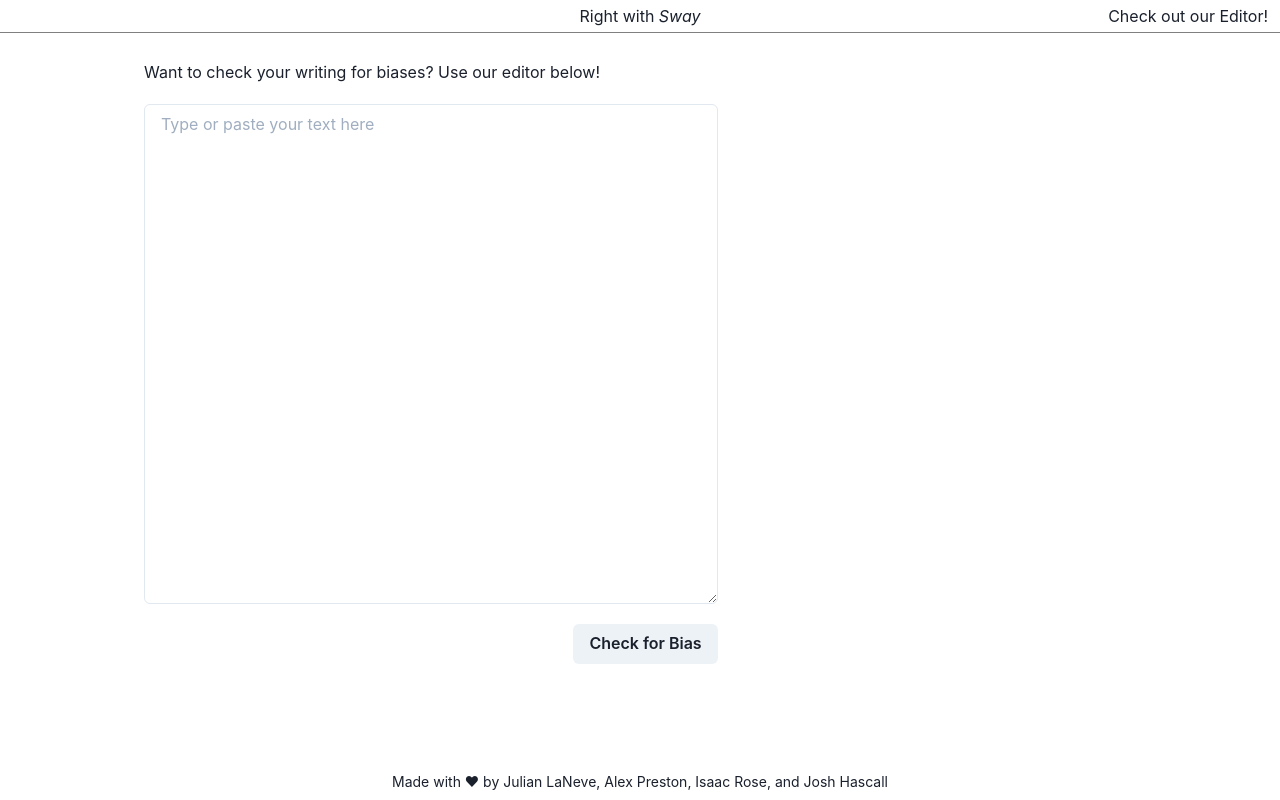
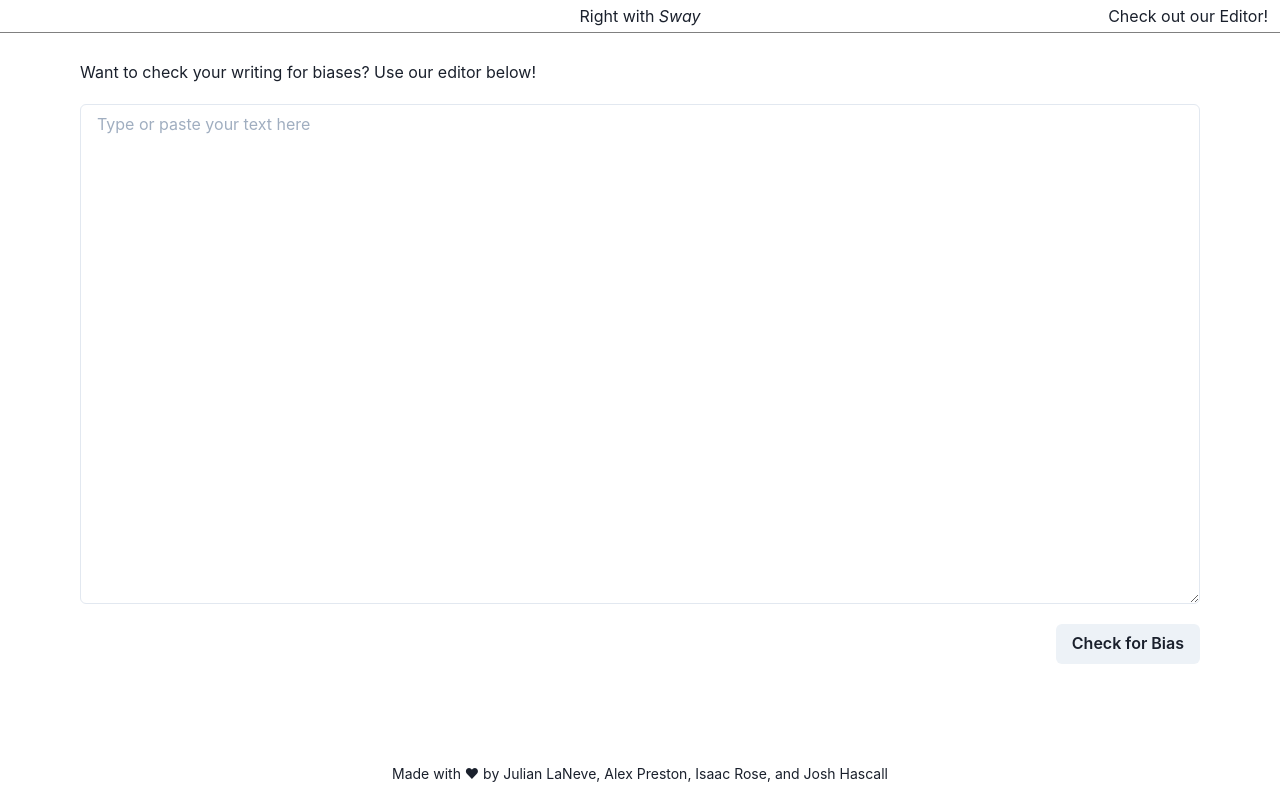
Before and after one commit to alexrpreston/hackprinceton, a React (Create React App) app in the folder frontend/: page /editor in a window 1280 px wide. Built offline with nearby package versions, Linux system fonts and the light colour scheme.

Commit message:
Add diff

```diff
--- a/frontend/package.json
+++ b/frontend/package.json
@@ -14,12 +14,14 @@
     "@types/jest": "^27.4.1",
     "@types/node": "^16.11.26",
     "@types/react-dom": "^17.0.14",
+    "axios": "^0.26.1",
     "framer-motion": "^3.10.0",
     "react": "^17.0.0",
+    "react-diff-viewer": "^3.1.1",
     "react-dom": "^17.0.0",
     "react-icons": "^4.3.1",
     "react-router-dom": "^6.3.0",
-    "react-scripts": "5.0.0",
+    "react-scripts": "^5.0.0",
     "typescript": "^4.6.3",
     "web-vitals": "^2.1.4"
   },
--- a/frontend/src/containers/AppContainer/index.tsx
+++ b/frontend/src/containers/AppContainer/index.tsx
@@ -63,8 +63,8 @@ const AppContainer: React.FC<Props> = ({ children }) => {
 
       <Box py={10}>{children}</Box>
 
-      <Box position="fixed" bottom={2} left={0} right={0}>
-        <Center>
+      <Box position="fixed" bottom={2} left={0} right={0} bgColor="white">
+        <Center p={2}>
           <Flex justify="center" align="center" direction="column">
             <Text fontSize="sm">
               Made with ❤ by Julian LaNeve, Alex Preston, Isaac Rose, and Josh Hascall
--- a/frontend/src/pages/Editor.tsx
+++ b/frontend/src/pages/Editor.tsx
@@ -1,31 +1,98 @@
 import React, { useState } from 'react';
 
-import { Box, Textarea, Container, Text, Heading, Center, Button } from '@chakra-ui/react';
+import {
+  Box,
+  Textarea,
+  Spacer,
+  Text,
+  Heading,
+  Center,
+  Button,
+  Flex,
+  HStack,
+} from '@chakra-ui/react';
+
+import axios from 'axios';
+
+import ReactDiffViewer, { DiffMethod } from 'react-diff-viewer';
 
 const Editor: React.FC = () => {
   const [value, setValue] = useState('');
+  const [updated, setUpdated] = useState('');
+  const [isLoading, setIsLoading] = useState(false);
 
-  console.log(value);
+  const onClick = () => {
+    setIsLoading(true);
+    axios
+      .post(`https://hackprinceton-hlcv3.ondigitalocean.app/remove-bias`, value)
+      .then((res) => {
+        setUpdated(res.data?.choices[0].text);
+        console.log(res);
+        setIsLoading(false);
+      })
+      .catch((err) => {
+        console.log(err);
+        setIsLoading(false);
+      });
+  };
 
   return (
-    <Container width="80vw" ml="10vw" my={5}>
+    <Box py={5} px={20}>
       <Box>
+        <HStack>
           <Text>Want to check your writing for biases? Use our editor below!</Text>
+          {updated && (
+            <>
+              <Spacer />
+              <Button onClick={onClick} float="right" isLoading={isLoading}>
+                Retry
+              </Button>
+              <Button onClick={() => setUpdated('')} float="right">
+                Reset
+              </Button>
+            </>
+          )}
+        </HStack>
       </Box>
 
-      <Box my={5}>
+      <Flex>
+        {!updated && (
+          <Box my={5} flex="1">
             <Textarea
+              width="100%"
               value={value}
               onChange={(e: React.ChangeEvent<HTMLTextAreaElement>) => setValue(e.target.value)}
               placeholder="Type or paste your text here"
               minHeight="500px"
             />
 
-        <Button float="right" my={5}>
+            <Button
+              float="right"
+              my={5}
+              isLoading={isLoading}
+              disabled={isLoading}
+              onClick={onClick}
+            >
               Check for Bias
             </Button>
           </Box>
-    </Container>
+        )}
+
+        {updated && (
+          <Box my={5} flex="1">
+            <Box my={5}>
+              <ReactDiffViewer
+                oldValue={value}
+                newValue={updated}
+                splitView={true}
+                hideLineNumbers={true}
+                compareMethod={DiffMethod.WORDS}
+              />
+            </Box>
+          </Box>
+        )}
+      </Flex>
+    </Box>
   );
 };
 
```
Also changed, not shown: 2 other files (tests, documents, lock files or other folders). Lines whose indentation alone changed are shown as unchanged.
